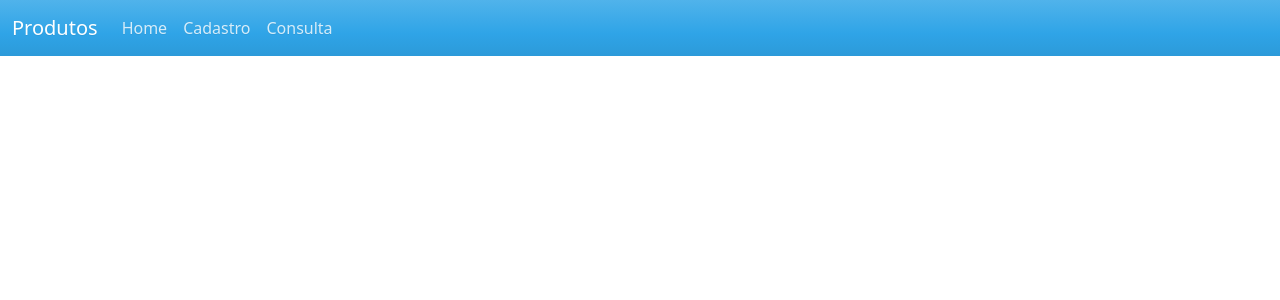
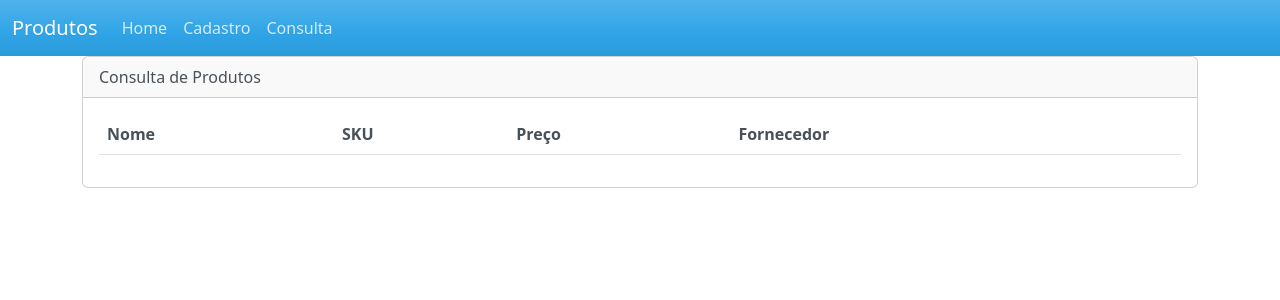
Before and after one commit to OtavioMenhart/react, a React (Create React App) app in the folder cadastro-produtos/: page /#/consulta-produtos in a window 1280 px wide. Shown: the top 300 px of the page. Built offline with nearby package versions, Linux system fonts and the light colour scheme.

Commit message:
view de listagem de produtos

```diff
--- a/cadastro-produtos/src/rotas.js
+++ b/cadastro-produtos/src/rotas.js
@@ -2,12 +2,14 @@
 import {HashRouter, Switch, Route} from 'react-router-dom';
 import Home from './views/home';
 import CadastroProduto from './views/produtos/cadastro';
+import ConsultaProdutos  from './views/produtos/consulta';
 
 export default () =>{
     return (
         <HashRouter>
             <Switch>
                 <Route exact path="/cadastro-produtos" component={CadastroProduto} />
+                <Route exact path="/consulta-produtos" component={ConsultaProdutos} />
                 <Route exact path="/" component={Home} />
             </Switch>
         </HashRouter>
--- /dev/null
+++ b/cadastro-produtos/src/views/produtos/consulta.js
@@ -0,0 +1,47 @@
+import React from 'react'
+
+export default class ConsultaProdutos extends React.Component {
+
+    state = {
+        produtos: []
+    }
+
+    render() {
+        return (
+            <div className="card">
+                <div className="card-header">
+                    Consulta de Produtos
+                </div>
+                <div className="card-body">
+                    <table className="table table-hover">
+                        <thead>
+                            <tr>
+                                <th>Nome</th>
+                                <th>SKU</th>
+                                <th>Preço</th>
+                                <th>Fornecedor</th>
+                                <th></th>
+                            </tr>
+                        </thead>
+                        <tbody>
+                            {
+                            this.state.produtos.map(produto => {
+                                return (
+                                    <tr>
+                                        <td>{produto.nome}</td>
+                                        <td>{produto.sku}</td>
+                                        <td>{produto.preco}</td>
+                                        <td>{produto.fornecedor}</td>
+                                        <td></td>
+                                    </tr>
+                                )
+                            })
+
+                            }
+                        </tbody>
+                    </table>
+                </div>
+            </div>
+        )
+    }
+}
```
